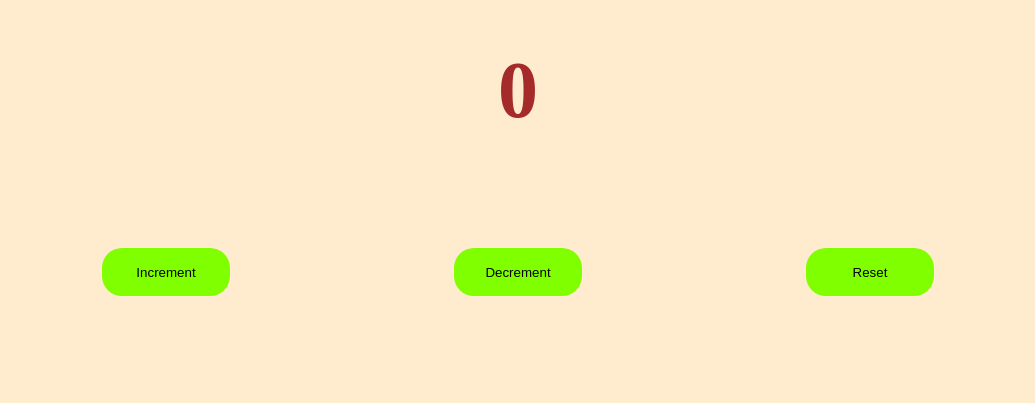
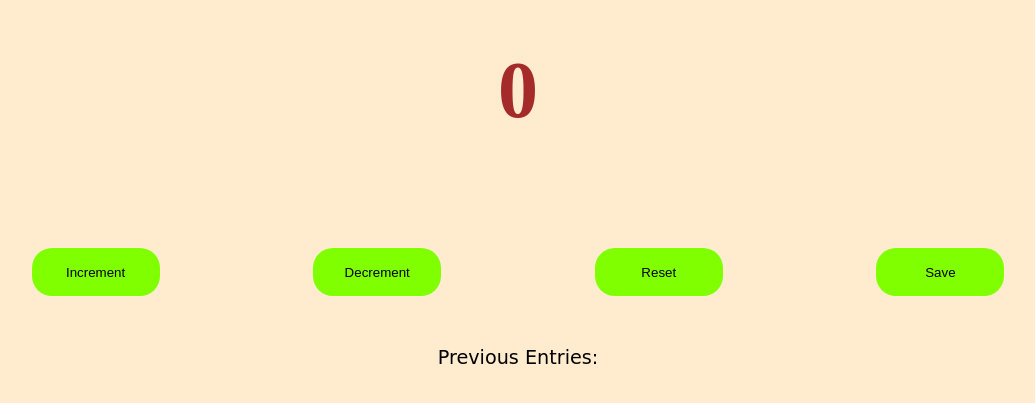
Before and after one commit to SayafHameed/count, a plain HTML site: page index.html in a window 1280 px wide. Shown: the part 115-518 px from the top of the page, without its empty margins (122-1157 px from the left). Drawn offline with Linux system fonts and the light colour scheme.

Commit message:
new function added

```diff
--- a/index.html
+++ b/index.html
@@ -13,7 +13,9 @@
     <button class="btn" onclick="increment()">Increment</button>
     <button class="btn" onclick="decrement()">Decrement</button>
     <button class="btn" onclick="zero()">Reset</button>
+    <button class="btn" onclick="savedata()">Save</button>
 </div>
+<p id="save">Previous Entries:</p>
 <p id="message"></p>
     <script  src="script.js"></script>
 </body>
--- a/script.js
+++ b/script.js
@@ -1,6 +1,8 @@
 let count=0;
 let element=document.getElementById("count");
 let msg=document.getElementById("message");
+let save=document.getElementById("save")
+
 function increment(){
 
     count++;
@@ -38,3 +40,11 @@ function zero(){
     element.innerHTML=count;
     }
 }
+function savedata(){
+    if(count!=0){
+    let countdata=count + " - ";
+    save.innerText+=countdata
+
+    }
+    element.textContent=0;
+}
--- a/style.css
+++ b/style.css
@@ -57,3 +57,12 @@ margin-top: 7rem;
     font-size: larger;
     /* position:absolute; */
 }
+#save{
+    text-align: center;
+    font-family:cursive;
+    display: flex;
+    align-items: center;
+    justify-content: space-evenly;
+    margin-top: 50px;
+    font-size: larger;
+}
```
